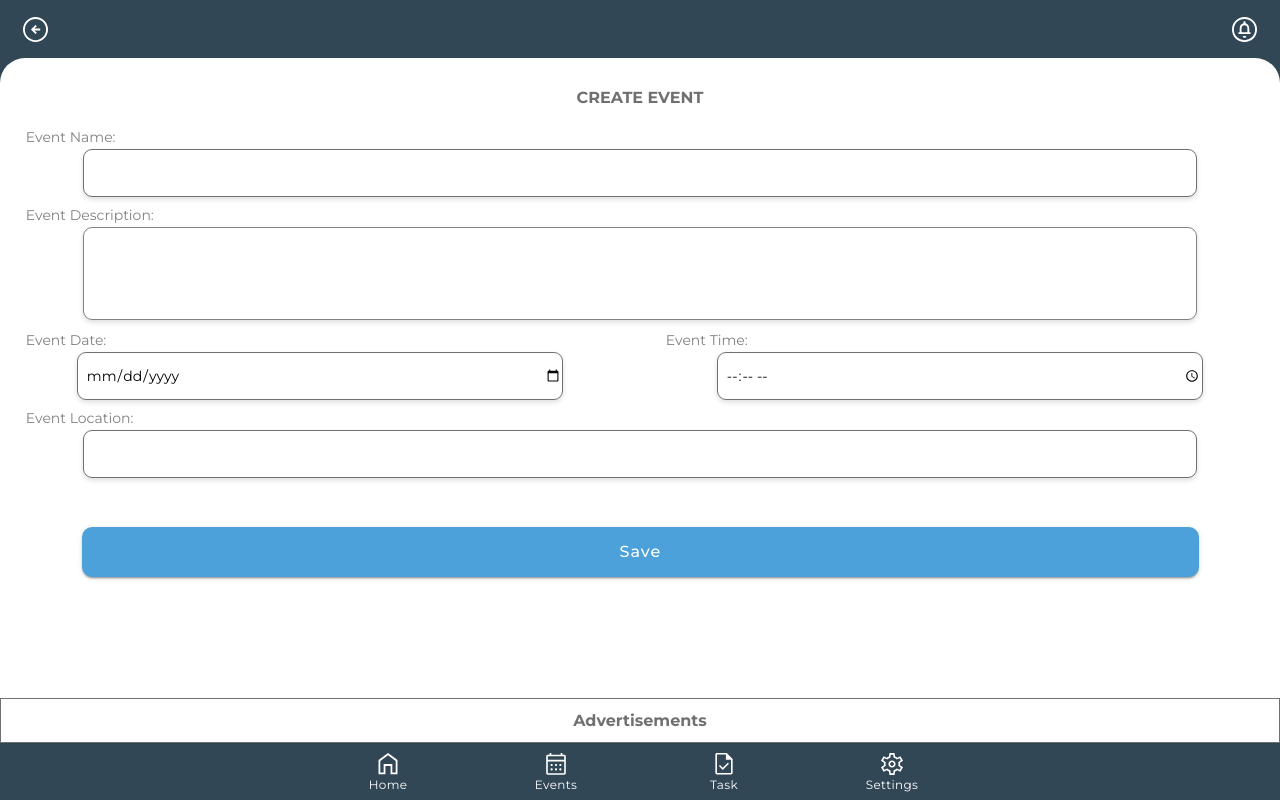
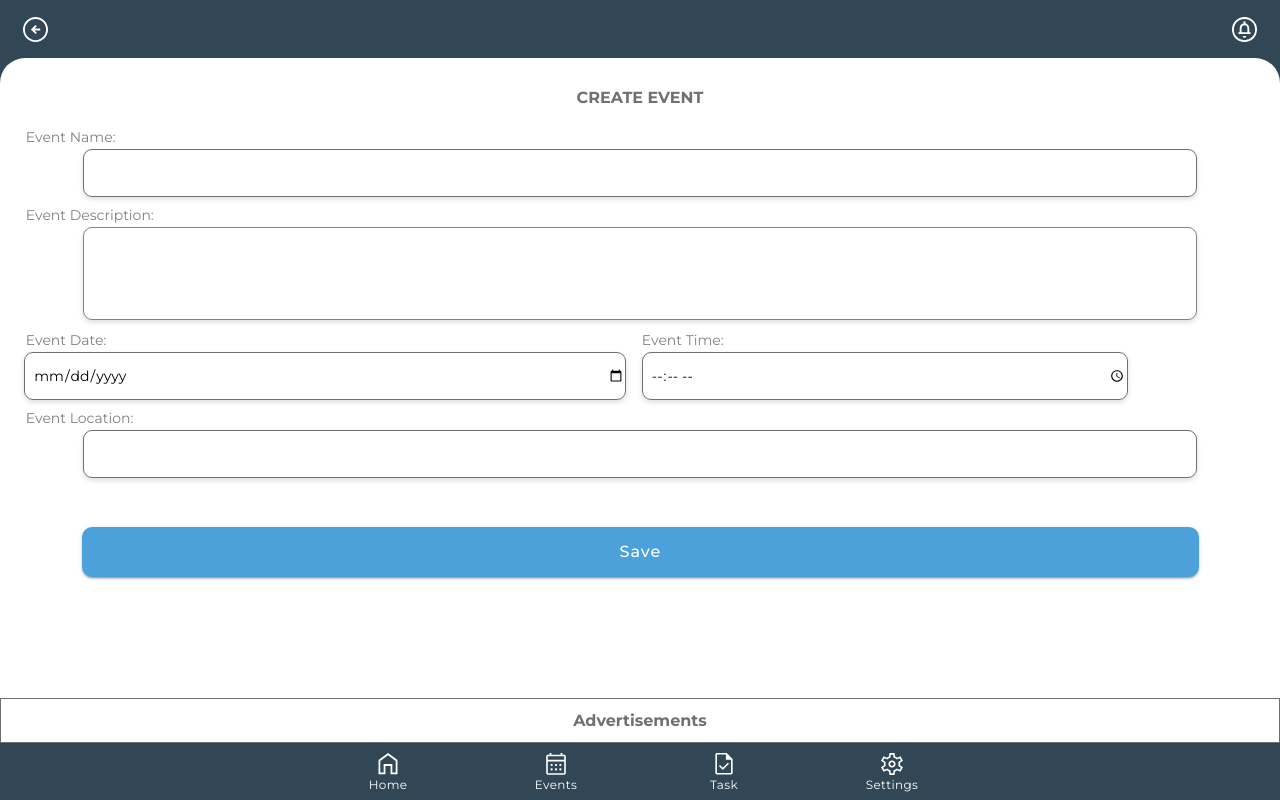
Before and after one commit to Himanshu88199/srchout-ionic-project, a React (Create React App) app: page /my/createevent in a window 1280 px wide. Built offline with nearby package versions, Linux system fonts and the light colour scheme.

Commit message:
Bugs fixed

```diff
--- a/src/pages/events/CreateEvent.tsx
+++ b/src/pages/events/CreateEvent.tsx
@@ -137,12 +137,12 @@ const CreateEvent: React.FC = () => {
                         </IonRow>
                         <IonRow className='date-time'>
                             <IonCol>
-                                <IonLabel className='text-grey2 pb-0 ml-12'>Event Date:</IonLabel>
-                                <IonInput required className='input-border col-50' value={eventDate} onIonChange={(e: any) => setEventDate(e.detail.value)} type="date"></IonInput>
+                                <IonLabel className='text-grey2 pb-0 ml-12 '>Event Date:</IonLabel>
+                                <IonInput required className='input-border col-50 date-input' value={eventDate} onIonChange={(e: any) => setEventDate(e.detail.value)} type="date"></IonInput>
                             </IonCol>
                             <IonCol>
-                                <IonLabel className='text-grey2 pb-0 ml-12'>Event Time:</IonLabel>
-                                <IonInput required className='input-border col-50' value={eventTime} onIonChange={(e: any) => setEventTime(e.detail.value)} type="time"></IonInput>
+                                <IonLabel className='text-grey2 pb-0 time-label'>Event Time:</IonLabel>
+                                <IonInput required className='input-border col-50 time-input' value={eventTime} onIonChange={(e: any) => setEventTime(e.detail.value)} type="time"></IonInput>
                             </IonCol>
                         </IonRow>
                         <IonRow>
--- a/src/pages/events/EventDetails.tsx
+++ b/src/pages/events/EventDetails.tsx
@@ -144,43 +144,43 @@ const EventDetails: React.FC = () => {
           <IonRow className="bg-light-grey">
             <IonRow className="text-grey2  mt-11">
               <IonCol className="pd-0 " size="12">
-                <IonLabel className="dark-text"> Event :</IonLabel>
+                <IonLabel className="dark-text"> Event : </IonLabel>
                 <IonText>{eventData.name}</IonText>
               </IonCol>
               <IonCol className="pd-0 " size="12">
-                <IonLabel className="dark-text"> Location :</IonLabel>
+                <IonLabel className="dark-text"> Location : </IonLabel>
                 <IonText>{eventData.location}</IonText>
               </IonCol>
               <IonCol className="pd-0 " size="12">
-                <IonLabel className="dark-text"> Date :</IonLabel>
+                <IonLabel className="dark-text"> Date : </IonLabel>
                 <IonText>{moment(eventData.event_at).format('ll')}</IonText>
               </IonCol>
               <IonCol className="pd-0 " size="12">
-                <IonLabel className="dark-text"> Time :</IonLabel>
+                <IonLabel className="dark-text"> Time : </IonLabel>
                 <IonText>{moment(eventData.event_at).format("hh:mm a")}</IonText>
               </IonCol>
             </IonRow>
             <IonRow className="text-grey2 mt-9">
               <IonCol className="pd-0 " size="12">
-                <IonLabel className="dark-text"> Total Invitees :</IonLabel>
+                <IonLabel className="dark-text"> Total Invitees : </IonLabel>
                 <IonText>{attendees.length}</IonText>
               </IonCol>
               <IonCol className="pd-0 " size="12">
-                <IonLabel className="dark-text"> Accepted :</IonLabel>
+                <IonLabel className="dark-text"> Accepted : </IonLabel>
                 <IonText>{attendees.filter((attend: any) => attend.rvsp === "yes").length}</IonText>
               </IonCol>
               <IonCol className="pd-0 " size="12">
-                <IonLabel className="dark-text"> Declined :</IonLabel>
+                <IonLabel className="dark-text"> Declined : </IonLabel>
                 <IonText>{attendees.filter((attend: any) => attend.rvsp === "no").length}</IonText>
               </IonCol>
               <IonCol className="pd-0 " size="12">
-                <IonLabel className="dark-text"> Undecided :</IonLabel>
+                <IonLabel className="dark-text"> Undecided : </IonLabel>
                 <IonText>{attendees.filter((attend: any) => attend.rvsp == null).length}</IonText>
               </IonCol>
             </IonRow>
             <IonRow className="text-grey2 mt-8">
               <IonCol size="12">
-                <IonLabel className="dark-text"> Invitees :</IonLabel>
+                <IonLabel className="dark-text"> Invitees : </IonLabel>
               </IonCol>
               <IonCol>
                 <IonRow>
@@ -194,7 +194,7 @@ const EventDetails: React.FC = () => {
                 </IonRow>
               </IonCol>
             </IonRow>
-            <IonRow className="text-grey2 mt-16" style={{width:'100%'}}>
+            <IonRow className="text-grey2 mt-16" style={{ width: '100%' }}>
               <IonCol size="12">
                 <IonLabel className="dark-text"> Tasks :</IonLabel>
               </IonCol>
@@ -228,13 +228,13 @@ const EventDetails: React.FC = () => {
           <IonModal
             isOpen={open}
             onDidDismiss={closeModal}
-            // breakpoints={[0, 0.5, 1]}
-            // initialBreakpoint={1}
-            // backdropBreakpoint={0.2}
+          // breakpoints={[0, 0.5, 1]}
+          // initialBreakpoint={1}
+          // backdropBreakpoint={0.2}
           >
             <IonHeader className="modal-header">
               <IonToolbar color="primary">
-                <IonTitle className="modal-title">Add Attendees</IonTitle>
+                {/* <IonTitle className="modal-title">Add Attendees</IonTitle> */}
                 <IonButton
                   size="small"
                   fill="clear"
@@ -250,9 +250,14 @@ const EventDetails: React.FC = () => {
               </IonToolbar>
             </IonHeader>
             <IonContent className="ion-padding">
+              <IonRow>
+                <IonCol className='center text-grey'>
+                  ADD ATTENDEES
+                </IonCol>
+              </IonRow>
               <form onSubmit={submitFormAttendee}>
                 <IonRow>
-                  <IonCol size="12" className="text-grey2 pb-0">
+                  <IonCol size="12" className="text-grey2 pb-0 ml-5">
                     First Name
                   </IonCol>
                   <IonCol className="pd-0" size="12">
@@ -263,7 +268,7 @@ const EventDetails: React.FC = () => {
                   </IonCol>
                 </IonRow>
                 <IonRow>
-                  <IonCol size="12" className="text-grey2 pb-0">
+                  <IonCol size="12" className="text-grey2 pb-0 ml-5">
                     Last Name
                   </IonCol>
                   <IonCol className="pd-0" size="12">
@@ -274,7 +279,7 @@ const EventDetails: React.FC = () => {
                   </IonCol>
                 </IonRow>
                 <IonRow>
-                  <IonCol size="12" className="text-grey2 pb-0">
+                  <IonCol size="12" className="text-grey2 pb-0 ml-5">
                     Phone
                   </IonCol>
                   <IonCol className="pd-0" size="12">
@@ -293,7 +298,7 @@ const EventDetails: React.FC = () => {
                   </IonCol>
                 </IonRow>
                 <IonRow>
-                  <IonCol size="12" className="text-grey2 pb-0">
+                  <IonCol size="12" className="text-grey2 pb-0 ml-5">
                     Email
                   </IonCol>
                   <IonCol className="pd-0" size="12">
--- a/src/pages/events/MyEvent.css
+++ b/src/pages/events/MyEvent.css
@@ -153,3 +153,7 @@
 .modal-header {
   --ion-color-primary: #324755;
 }
+
+.ml-5 {
+  padding-left: 10px;
+}
--- a/src/pages/events/MyEvent.tsx
+++ b/src/pages/events/MyEvent.tsx
@@ -193,7 +193,7 @@ const MyEvent: React.FC = () => {
           >
             <IonHeader>
               <IonToolbar color="primary" className="modal-header">
-                <IonTitle className="modal-title">Add Attendees</IonTitle>
+                {/* <IonTitle className="modal-title">Add Attendees</IonTitle> */}
                 <IonButton
                   size="small"
                   fill="clear"
@@ -209,6 +209,11 @@ const MyEvent: React.FC = () => {
               </IonToolbar>
             </IonHeader>
             <IonContent className="ion-padding">
+              <IonRow>
+                <IonCol className='center text-grey'>
+                  ADD ATTENDEES
+                </IonCol>
+              </IonRow>
               <form onSubmit={submitFormAttendee}>
                 <IonRow>
                   <IonCol size="12" className="text-grey2 pb-0">
--- a/src/pages/settings/MyProfile.tsx
+++ b/src/pages/settings/MyProfile.tsx
@@ -126,17 +126,17 @@ const MyProfile: React.FC = () => {
                 )}
               </IonCol>
               <IonCol>
-                <IonItem className='input-border'>
+                {/* <IonItem className='input-border'> */}
                 <PhoneInput country={"us"}
                   disabled={!edit}
                   onChange={phone => setProfile({ ...profile, phone: phone })}
                   value={profile.phone}
-                    containerStyle={{ marginLeft: '-7px', border: 'none', height: '42px', borderRadius: '9px' }}
-                    inputStyle={{ width: '86vw', height: '42px', border: 'none', borderRadius: '9px', color: edit ? '#000' : 'dimgrey' }}
-                    dropdownStyle={{ height: '200px' }}
+                  containerStyle={{ marginLeft: '20px', border: 'none', height: '42px', borderRadius: '9px' }}
+                  inputStyle={{ width: '86.5vw', height: '45px', border: '1px solid #707070', borderRadius: '9px', color: edit ? '#000' : 'dimgrey' }}
+                  dropdownStyle={{ height: '500px' }}
                   buttonStyle={{ height: '30px', margin: '7px', borderRadius: '9px' }}
                 />
-                </IonItem>
+                {/* </IonItem> */}
               </IonCol>
               <IonCol>
                 <IonItem className='input-border'>
--- a/src/pages/task/CreatePersonalTask.css
+++ b/src/pages/task/CreatePersonalTask.css
@@ -6,8 +6,20 @@
   padding-bottom: 0px !important;
 }
 
-
-
 .save-btn-row {
   padding-bottom: 100px;
 }
+
+.time-input {
+  margin-left: -0.2rem;
+  width: 38vw;
+}
+
+.time-label {
+  margin-left: -0.2rem;
+}
+
+.date-input {
+  width: 47vw;
+  margin-left: 1.2rem;
+}
--- a/src/pages/task/CreatePersonalTask.tsx
+++ b/src/pages/task/CreatePersonalTask.tsx
@@ -145,11 +145,11 @@ const CreatePersonalTask: React.FC = () => {
             <IonRow className='date-time'>
               <IonCol>
                 <IonLabel className='text-grey2 pb-0 ml-10'>Task Due Date:</IonLabel>
-                <IonInput required className='input-border col-50' value={taskDate} onIonChange={(e: any) => setTaskDate(e.detail.value)} type="date"></IonInput>
+                <IonInput required className='input-border col-50 date-input' value={taskDate} onIonChange={(e: any) => setTaskDate(e.detail.value)} type="date"></IonInput>
               </IonCol>
               <IonCol>
-                <IonLabel className='text-grey2 pb-0 ml-10'>Task Due Time:</IonLabel>
-                <IonInput required className='input-border col-50' value={taskTime} onIonChange={(e: any) => setTaskTime(e.detail.value)} type="time"></IonInput>
+                <IonLabel className='text-grey2 pb-0 time-label'>Task Due Time:</IonLabel>
+                <IonInput required className='input-border col-50 time-input' value={taskTime} onIonChange={(e: any) => setTaskTime(e.detail.value)} type="time"></IonInput>
               </IonCol>
             </IonRow>
             <IonRow>
```
Lines whose indentation alone changed are shown as unchanged.
